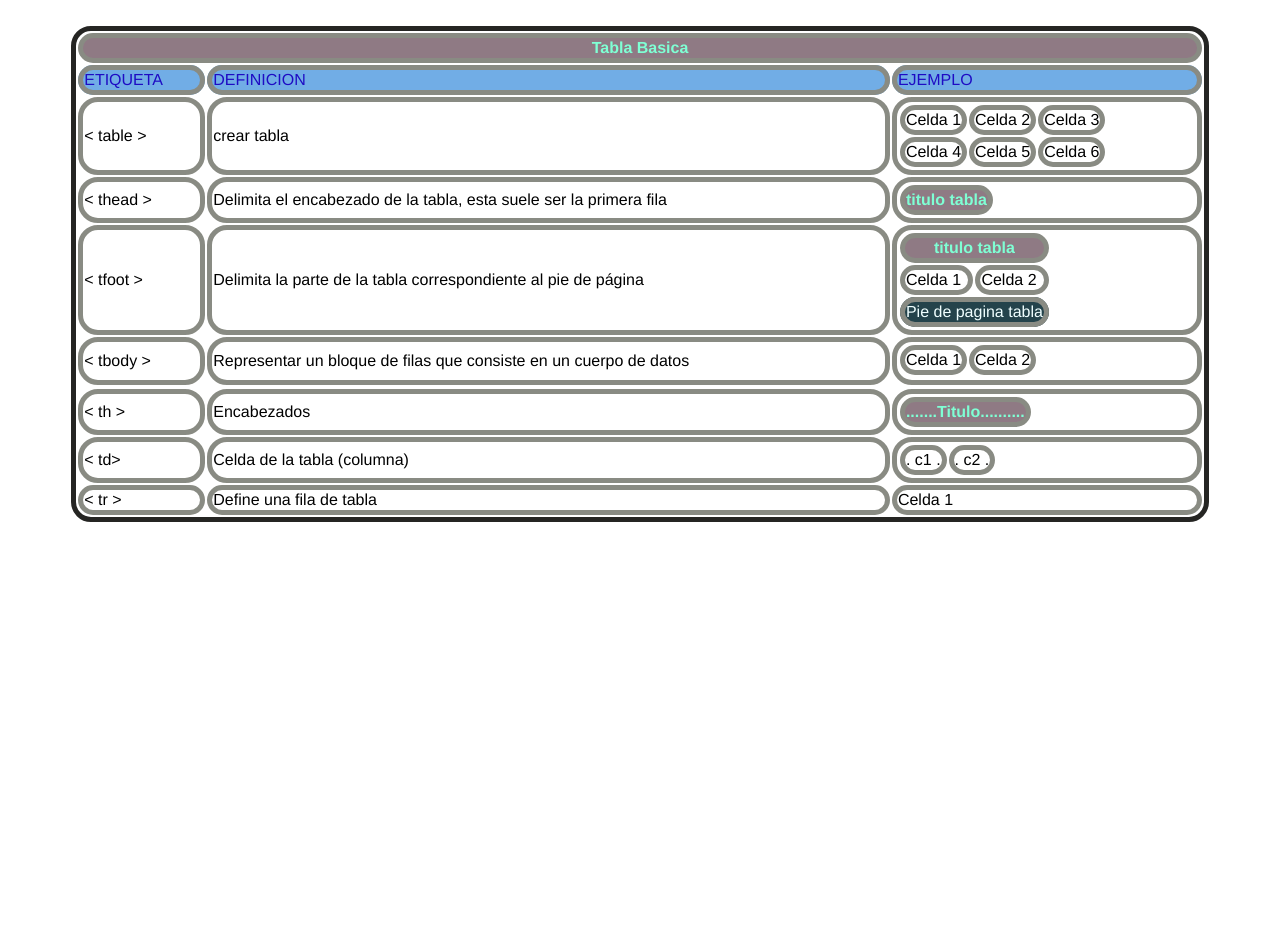
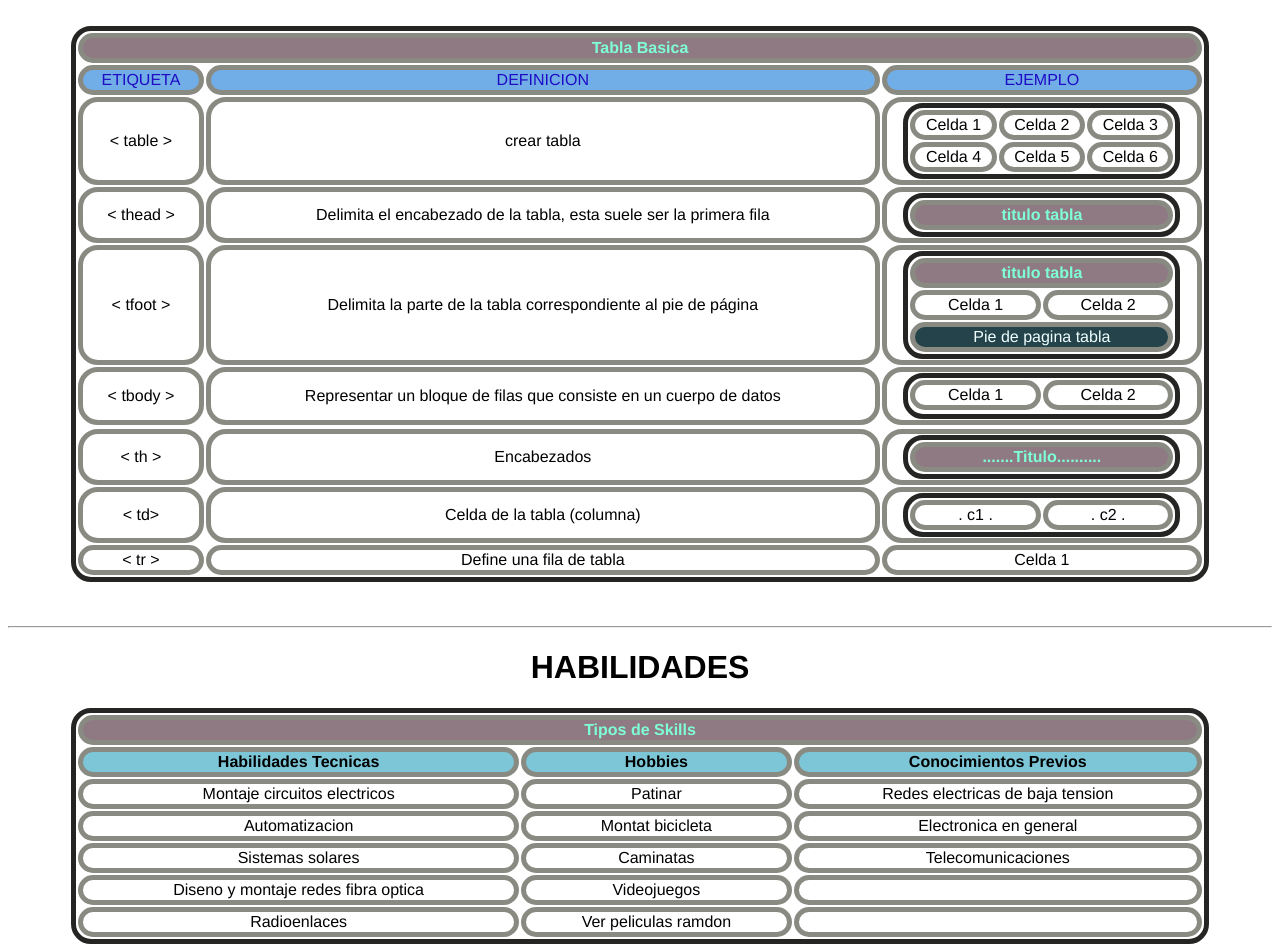
Before and after one commit to Muertoparado/tablas, a plain HTML site: page index.html in a window 1280 px wide. Before the commit the page ends 800 px from the top, so only its background shows below. Drawn offline with Linux system fonts and the light colour scheme.

Commit message:
habilidades

```diff
--- a/index.html
+++ b/index.html
@@ -14,10 +14,10 @@
             <tr>
                 <th colspan="3">Tabla Basica</th>
             </tr>
-            <tr class="tl2">
-                <td>ETIQUETA</td>
-                <td>DEFINICION</td>
-                <td>EJEMPLO</td>
+            <tr >
+                <td class="tl2">ETIQUETA</td>
+                <td class="tl2">DEFINICION</td>
+                <td class="tl2">EJEMPLO</td>
             </tr>
            </header>
 
@@ -51,8 +51,8 @@
                     <tr>
                         <td>Celda 1</td>
                         <td>Celda 2</td>
-                        <tfoot><tr>
-                            <td colspan="2">Pie de pagina tabla</td>
+                        <tfoot ><tr>
+                            <td class="tfoot" colspan="2">Pie de pagina tabla</td>
                         </tr>
                     </tfoot>
                     </table>
@@ -96,7 +96,44 @@
                 </td>
               </tr>
           </table>
+          <br><br>
+          <hr>
+          <h1>HABILIDADES</h1>
 
-
+    <table>
+        <thead>
+            <th colspan="3">Tipos de Skills</th>
+        </thead>
+        <tr>
+            <td class="td1"><strong>Habilidades Tecnicas</strong></td>
+            <td class="td1"><strong>Hobbies</strong></td>
+            <td class="td1"><strong>Conocimientos Previos</strong></td>
+          </tr>
+          <tr>
+            <td>Montaje circuitos electricos </td>
+            <td>Patinar</td>
+            <td>Redes electricas de baja tension</td>
+          </tr>
+          <tr>
+            <td>Automatizacion</td>
+            <td>Montat bicicleta</td>
+            <td>Electronica en general</td>
+          </tr>
+          <tr>
+            <td>Sistemas solares</td>
+            <td>Caminatas</td>
+            <td>Telecomunicaciones</td>
+          </tr>
+          <tr>
+            <td>Diseno y montaje redes fibra optica</td>
+            <td>Videojuegos</td>
+            <td></td>
+          </tr>
+          <tr>
+            <td>Radioenlaces</td>
+            <td>Ver peliculas ramdon</td>
+            <td></td>
+          </tr>
+    </table>
 </body>
 </html>
--- a/style.css
+++ b/style.css
@@ -1,6 +1,7 @@
 
 html {
     font-family: 'helvetica neue', helvetica, arial, sans-serif;
+    text-align: center;
   }
 th,td{
     border: solid 5px rgb(137, 139, 131);
@@ -8,7 +9,7 @@ th,td{
 
 
 }
-.table{
+table{
     border: solid 2px;
     width: 90%;
     margin: 0 auto;
@@ -25,9 +26,12 @@ th,td{
 th{
     background-color:rgb(143, 122, 132);
     color:aquamarine;
+}
+.td1{
+    background-color: rgb(124, 198, 216);
+}
 
-}
-tfoot{
+.tfoot{
     background-color: rgb(36, 67, 75);
     color: azure;
 
```
